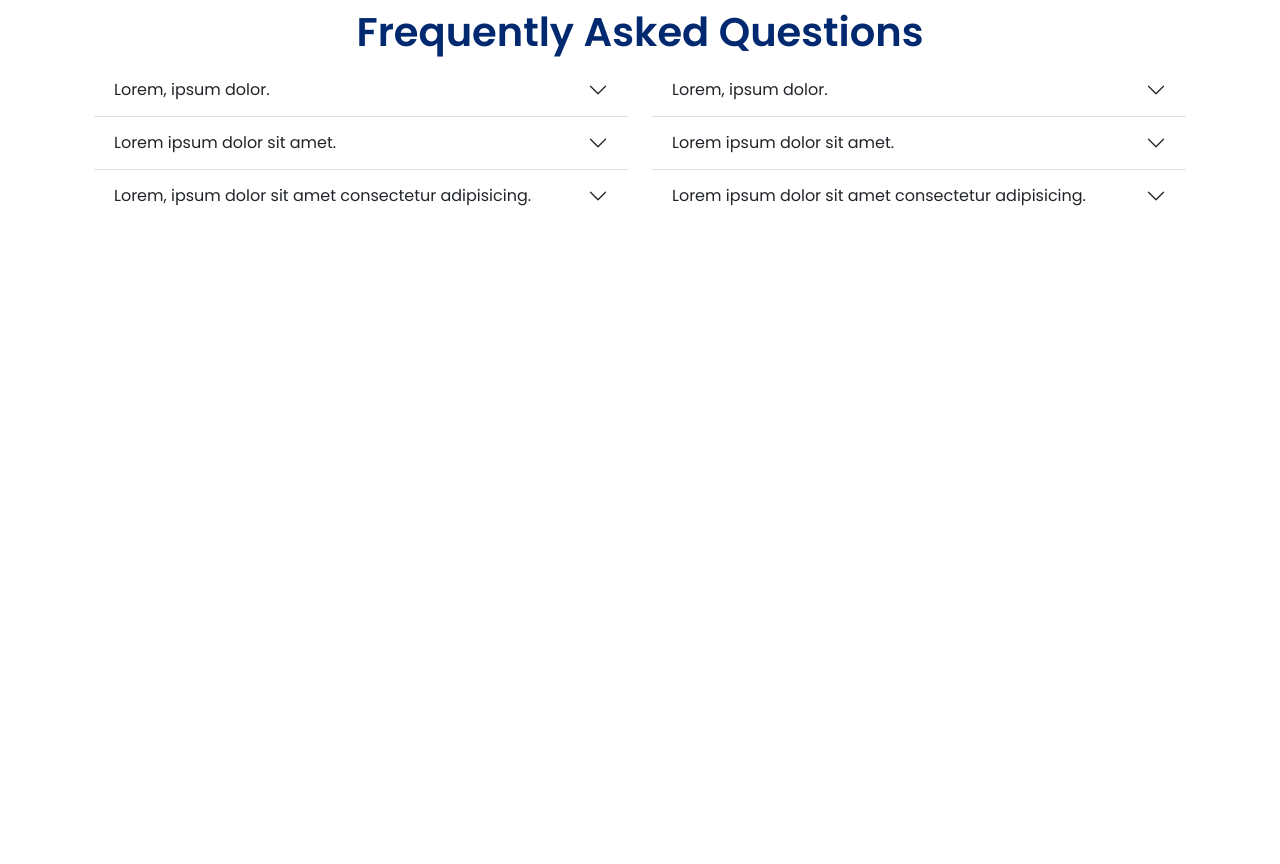
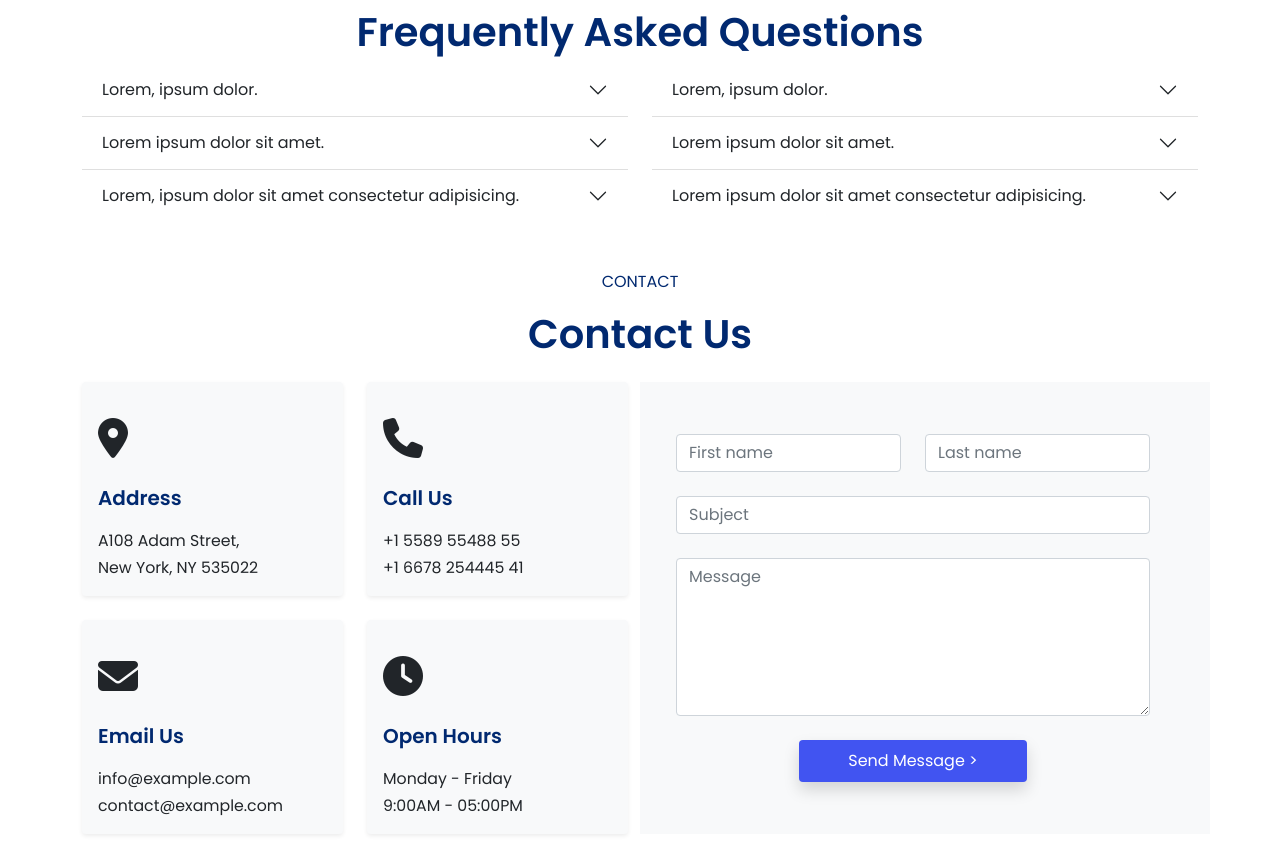
Before and after one commit to Suprio-Das/Flexstart, a plain HTML site: page index.html in a window 1280 px wide. Shown: the part 2373-3237 px from the top of the page. Before the commit the page ends 2673 px from the top, so only its background shows below. Drawn offline with nearby package versions, Linux system fonts and the light colour scheme.

Commit message:
Contact section added

```diff
--- a/index.html
+++ b/index.html
@@ -275,6 +275,7 @@
             </div>
           </div>
         </div>
+      </section>
         <!-- features section ends here -->
         <!-- frequently asked questions section here -->
         <section class="container-md container-fluid-sm mb-5 mt-5">
@@ -353,7 +354,84 @@
             </div>
           </div>
         </section>
-      </section>
+        <!-- contact section here -->
+        <section class="container mt-5 ">
+          <div class="text-center mb-4 ">
+            <p class="fs-6 common-color">CONTACT</p>
+            <h1 class="fw-bold common-color">Contact Us</h1>
+          </div>
+          <div class="row g-4">
+            <div class="col-md-6">
+              <div class="row row-cols-1 row-cols-md-2 g-4">
+                <div class="col">
+                  <div class="card border-0 bg-light shadow-sm">
+                    <div class="card-body">
+                      <div>
+                        <i class="fa-solid fa-location-dot display-6 lh-lg"></i>
+                        <h5 class="fw-bold common-color lh-lg">Address</h5>
+                        <small>A108 Adam Street,<br>New York, NY 535022</small>
+                      </div>
+                    </div>
+                  </div>
+                </div>
+                <div class="col">
+                  <div class="card border-0 bg-light shadow-sm">
+                    <div class="card-body">
+                      <div>
+                        <i class="fa-solid fa-phone display-6 lh-lg"></i>
+                        <h5 class="fw-bold common-color lh-lg">Call Us</h5>
+                        <small>+1 5589 55488 55<br>+1 6678 254445 41</small>
+                      </div>
+                    </div>
+                  </div>
+                </div>
+                <div class="col">
+                  <div class="card border-0 bg-light shadow-sm">
+                    <div class="card-body">
+                      <div>
+                        <i class="fa-solid fa-envelope display-6 lh-lg"></i>
+                        <h5 class="fw-bold common-color lh-lg">Email Us</h5>
+                        <small>info@example.com<br>contact@example.com</small>
+                      </div>
+                    </div>
+                  </div>
+                </div>
+                <div class="col">
+                  <div class="card border-0 bg-light shadow-sm">
+                    <div class="card-body">
+                      <div>
+                        <i class="fa-solid fa-clock display-6 lh-lg"></i>
+                        <h5 class="fw-bold common-color lh-lg">Open Hours</h5>
+                        <small>Monday - Friday<br>9:00AM - 05:00PM</small>
+                      </div>
+                    </div>
+                  </div>
+                </div>
+              </div>
+            </div>
+            <div class="col-md-6 d-flex justify-content-center align-items-center bg-light">
+                <form action="thanks.html">
+                  <div class="row container g-4 text-sm-center">
+                    <div class="col-sm">
+                      <input type="text" class="form-control" placeholder="First name" aria-label="First name">
+                    </div>
+                    <div class="col">
+                      <input type="text" class="form-control" placeholder="Last name" aria-label="Last name">
+                    </div>
+                    <div class="col-md-12">
+                        <input type="text" class="form-control" id="exampleInputEmail1" aria-describedby="emailHelp" placeholder="Subject">
+                    </div>
+                    <div class="col-md-12">
+                        <textarea class="form-control" name="message" rows="6" placeholder="Message" required=""></textarea>
+                    </div>
+                    <div class="col-md-12 text-center">
+                        <button class="common-btn-lg btn shadow px-5 lh-base">Send Message ></button>
+                    </div>
+                  </div>
+                </form>
+            </div>
+          </div>
+        </section>
     <!-- font awesome kit relation -->
     <script src="https://kit.fontawesome.com/38dda128d3.js" crossorigin="anonymous"></script>
     <!-- bootstrap JS relation -->
```
Also changed, not shown: thanks.html (added, +14 -0 lines).
